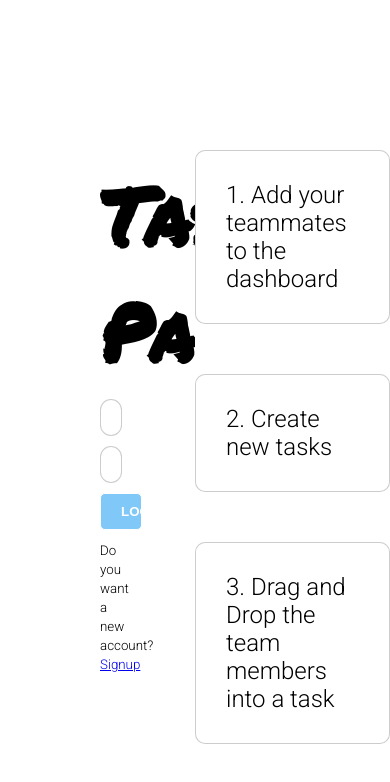
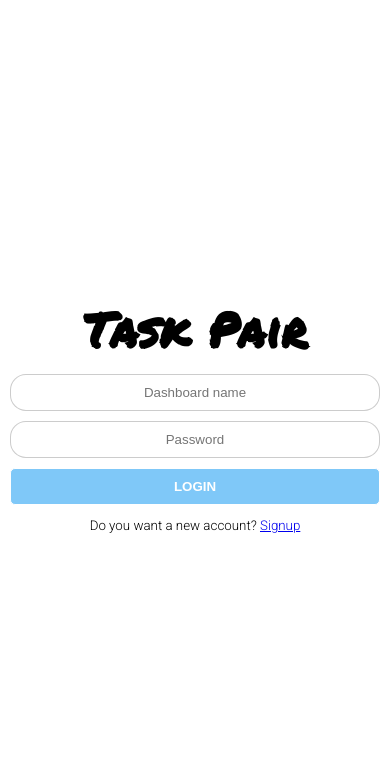
Before and after one commit to getellez/pairing-platform-ui, a React (Vite) app: page /login in a window 390 px wide. Shown: the top 782 px of the page. Built offline with nearby package versions, Linux system fonts and the light colour scheme.

Commit message:
Add responsive to Login

```diff
--- a/src/pages/Login/Login.css
+++ b/src/pages/Login/Login.css
@@ -1,15 +1,21 @@
 .Login {
   display: grid;
-  grid-template-columns: 50% 50%;
+  grid-template-columns: 100%;
   height: 100vh;
 }
 
 .Login__column-left {
-  padding: 100px;
+  padding: 10px;
   display: flex;
   align-items: center;
   background-color: white;
 }
+
+.Login__title {
+  font-family: 'Permanent Marker', cursive;
+  font-size: 3rem;
+}
+
 .Login__container-left {
   text-align: center;
   margin: auto 0;
@@ -34,8 +40,6 @@
   width: 100%;
   text-align: center;
 }
-
-
 
 .Login__button {
   background-color: #7FC8F8;
@@ -72,13 +76,13 @@
   opacity: 1;
   background-image: radial-gradient(#0088ff 0.5px, #ffffff 0.5px);
   background-size: 10px 10px;
-  display: flex;
   align-items: center;
   justify-content: center;
+  display: none;
 }
 
 .Login__container-right {
-  display: flex;
+  display: none;
   flex-direction: column;
   justify-content: center;
 }
@@ -86,16 +90,30 @@
 .Login__container-right h1 {
   font-weight: 300;
 }
-.Login__title {
-  font-family: 'Permanent Marker', cursive;
-  font-size: 5rem;
+
+.step-container {
+  background-color: white;
+  border-radius: 10px;
+  border: 1px solid rgba(0, 0, 0, 0.2);
+  box-sizing: border-box;
+  font-size: 1rem;
+  margin-top: 50px;
+  padding: 30px;
+  width: 100%;
 }
-.step-container {
-  width: 100%;
-  box-sizing: border-box;
-  padding: 30px;
-  background-color: white;
-  margin-top: 50px;
-  border: 1px solid rgba(0, 0, 0, 0.2);
-  border-radius: 10px;
+
+@media (min-width: 1024px) {
+  .Login {
+    grid-template-columns: 50% 50%;
+  }
+  .Login__column-left {
+    padding: 100px;
+  }
+  .Login__column-right {
+    display: flex;
+  }
+  .Login__container-right {
+    display: flex;
+    padding: 0 30px;
+  }
 }
```
